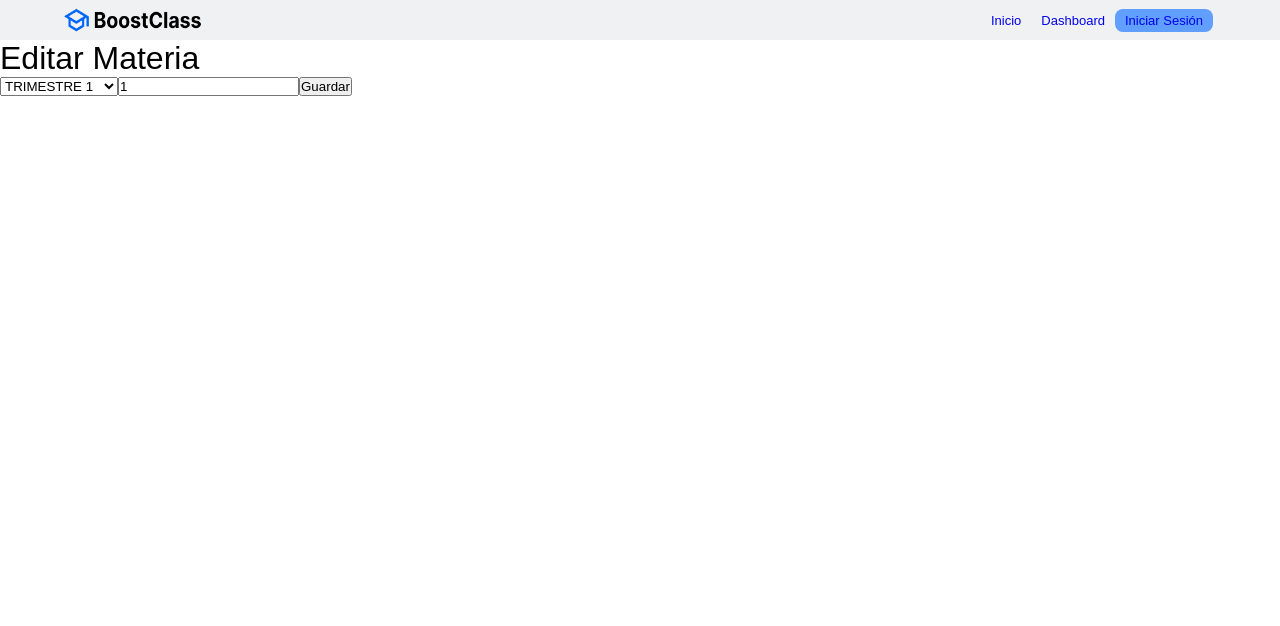
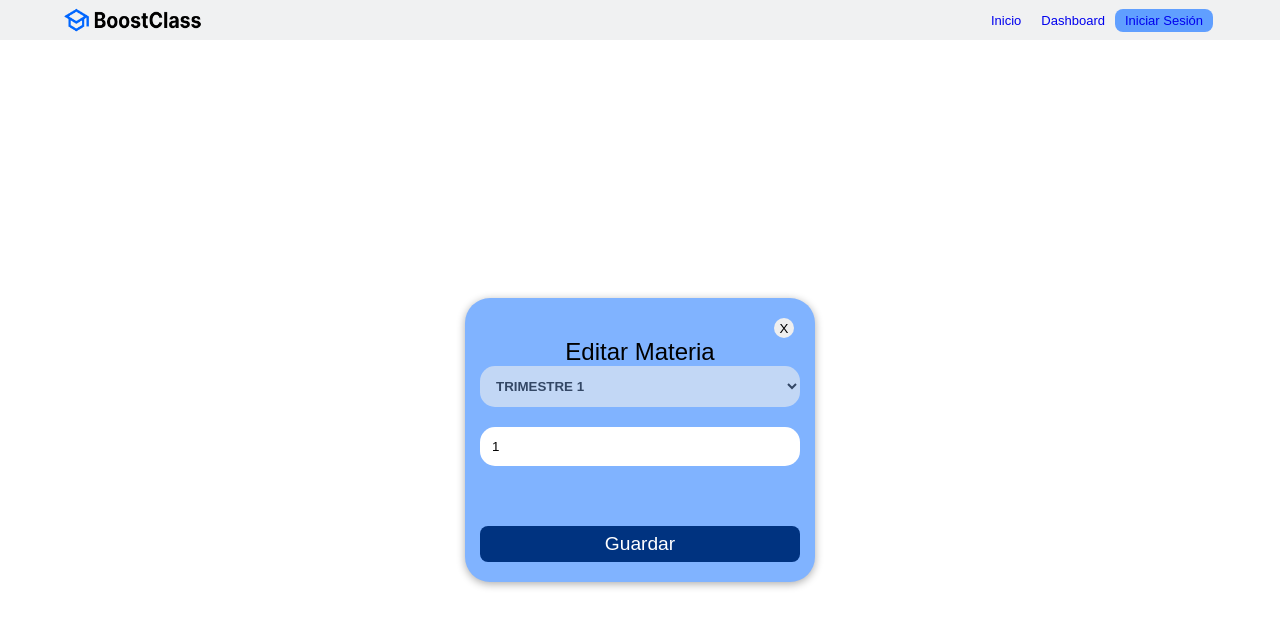
Before and after one commit to AlexanderMendezUVM/Front-End-II-Proyecto, a Vue app in the folder frontend/: page /editarMateria/1/1/1 in a window 1280 px wide. Shown: the top 626 px of the page. Built offline with nearby package versions, Linux system fonts and the light colour scheme.

Commit message:
Campo editar materias

```diff
--- a/frontend/src/components/FormEditarMaterias.vue
+++ b/frontend/src/components/FormEditarMaterias.vue
@@ -1,32 +1,32 @@
 <template>
-    <div>
-      <form @submit.prevent="enviar()">
-        <h1>Editar Materia</h1>
-              <select v-model="newmateria.trimestre">
+  <div class="modal-mask">
+    <div class="modal-container">
+      <button @click="cerrar()" class="cerrar">X</button>
+      <h2>Editar Materia</h2>
+      <form @submit.prevent="enviar()" class="formulario">
+        <select v-model="newmateria.trimestre" class="trimestres">
           <option v-for="option in options" :value="option.value">
             {{ option.text }}
           </option>
         </select>
-        <input v-model="newmateria.nombre" type="text" placeholder="Nombre" required>
-        <button>Guardar</button>
+        <input v-model="newmateria.nombre" type="text" placeholder="Nombre" required class="form-control">
+        <button class="boton">Guardar</button>
       </form>
+    </div>
   </div>
 </template>
 
 <script setup>
 import axiosInstance from '../plugins/axios.js';
-  import router from '..//router';
-  import { ref , reactive} from 'vue';
+//import router from '..//router';
+import { ref, reactive } from 'vue';
 
-  import {useRoute} from "vue-router";
-  const {params} = useRoute()
-  console.log("ID.......: ",params.id);
+import { useRoute, useRouter } from "vue-router";
+const { params } = useRoute();
+const router = useRouter();
 const newmateria = reactive({
-//     "trimestre":materiaStore.trimestre.value,
- //    "nombre":materiaStore.nombre.value
-
-     "trimestre":params.trimestre,
-     "nombre":params.nombre
+  "trimestre": params.trimestre,
+  "nombre": params.nombre
 });
 
 const options = ref([
@@ -42,16 +42,102 @@
   { text: 'TRIMESTRE 10', value: 10 }
 ])
 
-  async function enviar(){
+async function enviar() {
   try {
-      const {data} = await axiosInstance.patch(`/materias/${params.id}`,newmateria);
-      //`${API}/api/materias/${_id}`
+    const { data } = await axiosInstance.patch(`/materias/${params.id}`, newmateria);
+    router.back();
     return;
   } catch (error) {
     console.log(error);
     return;
   }
+};
+
+const cerrar = (() => {
+  router.back();
+})
+
+</script>
+
+
+<style scoped>
+.modal-mask {
+  font-family: 'Arial Narrow Bold', sans-serif;
+  position: fixed;
+  z-index: 9998;
+  top: 2.5rem;
+  left: 0;
+  width: 100%;
+  height: 100%;
+  display: flex;
+  transition: opacity 0.3s ease;
 }
 
+.cerrar {
+  margin-left: 90%;
+  cursor: pointer;
+  width: 20px;
+  height: 20px;
+  border: none;
+  border-radius: 50%;
+}
 
-  </script>
+.modal-container {
+  width: 350px;
+  margin: auto;
+  padding: 20px 15px;
+  background-color: #80B3FF;
+  border-radius: 25px;
+  box-shadow: 0 2px 8px rgba(0, 0, 0, 0.33);
+  transition: all 0.3s ease;
+  display: flex;
+  flex-direction: column;
+  justify-content: center;
+  align-items: center;
+}
+
+.titulo {
+  font-size: 2rem;
+  font-weight: bold;
+  margin: 20px auto;
+}
+
+.formulario {
+  display: flex;
+  flex-direction: column;
+  width: 100%;
+  gap: 20px;
+
+}
+
+.form-control {
+  padding: 12px;
+  border: none;
+  border-radius: 15px;
+}
+
+input::placeholder {
+  font-weight: bold;
+  opacity: 0.6;
+  color: #000000;
+}
+
+.trimestres {
+  font-weight: bold;
+  border: none;
+  padding: 12px;
+  border-radius: 15px;
+  opacity: 0.6;
+  color: #000000;
+}
+
+.boton {
+  margin-top: 40px;
+  padding: 7px;
+  border: none;
+  border-radius: 8px;
+  background-color: #003380;
+  color: #FFFFFF;
+  font-size: 1.2rem
+}
+</style>
```
Lines whose indentation alone changed are shown as unchanged.
